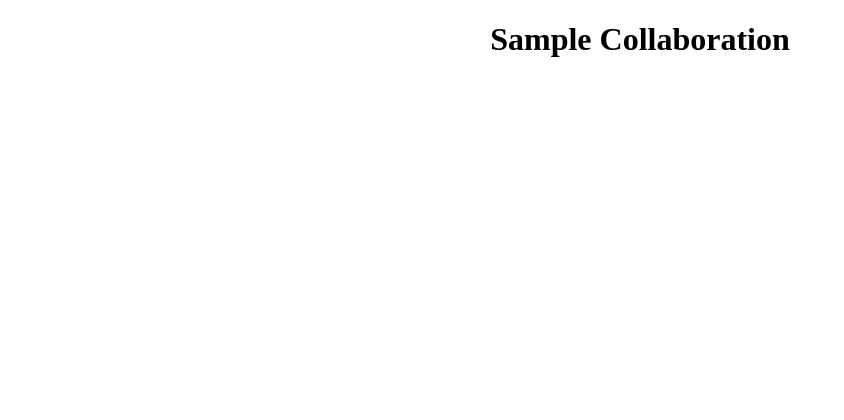
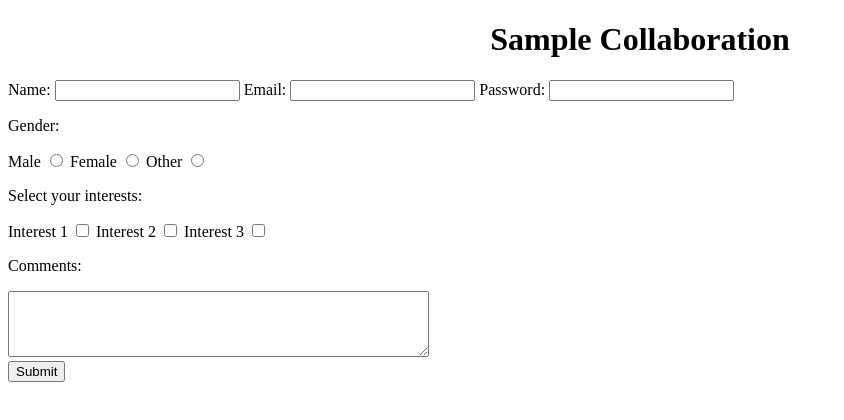
Before and after one commit to ClarkJaye/Collab-another-row, a plain HTML site: page 1st-project/index.html in a window 1280 px wide. Shown: the whole page, without its empty margins (0-844 px from the left). Drawn offline with Linux system fonts and the light colour scheme.

Commit message:
Form commit

```diff
--- a/1st-project/index.html
+++ b/1st-project/index.html
@@ -10,5 +10,46 @@
     <center>
     <h1>Sample Collaboration</h1>
     </center>
+
+    <form action="submit.php" method="post">
+    <!-- Text Input -->
+    <label for="name">Name:</label>
+    <input type="text" id="name" name="name" required>
+
+    <!-- Email Input -->
+    <label for="email">Email:</label>
+    <input type="email" id="email" name="email" required>
+
+    <!-- Password Input -->
+    <label for="password">Password:</label>
+    <input type="password" id="password" name="password" required>
+
+    <!-- Radio Buttons -->
+    <p>Gender:</p>
+    <label for="male">Male</label>
+    <input type="radio" id="male" name="gender" value="male">
+    <label for="female">Female</label>
+    <input type="radio" id="female" name="gender" value="female">
+    <label for="other">Other</label>
+    <input type="radio" id="other" name="gender" value="other">
+
+    <!-- Checkbox -->
+    <p>Select your interests:</p>
+    <label for="interests1">Interest 1</label>
+    <input type="checkbox" id="interests1" name="interests[]" value="interest1">
+    <label for="interests2">Interest 2</label>
+    <input type="checkbox" id="interests2" name="interests[]" value="interest2">
+    <label for="interests3">Interest 3</label>
+    <input type="checkbox" id="interests3" name="interests[]" value="interest3">
+
+    <!-- Textarea -->
+    <p>Comments:</p>
+    <textarea id="comments" name="comments" rows="4" cols="50"></textarea>
+
+    <!-- Submit Button -->
+    <br>
+    <input type="submit" value="Submit">
+</form>
+
 </body>
 </html>
```
